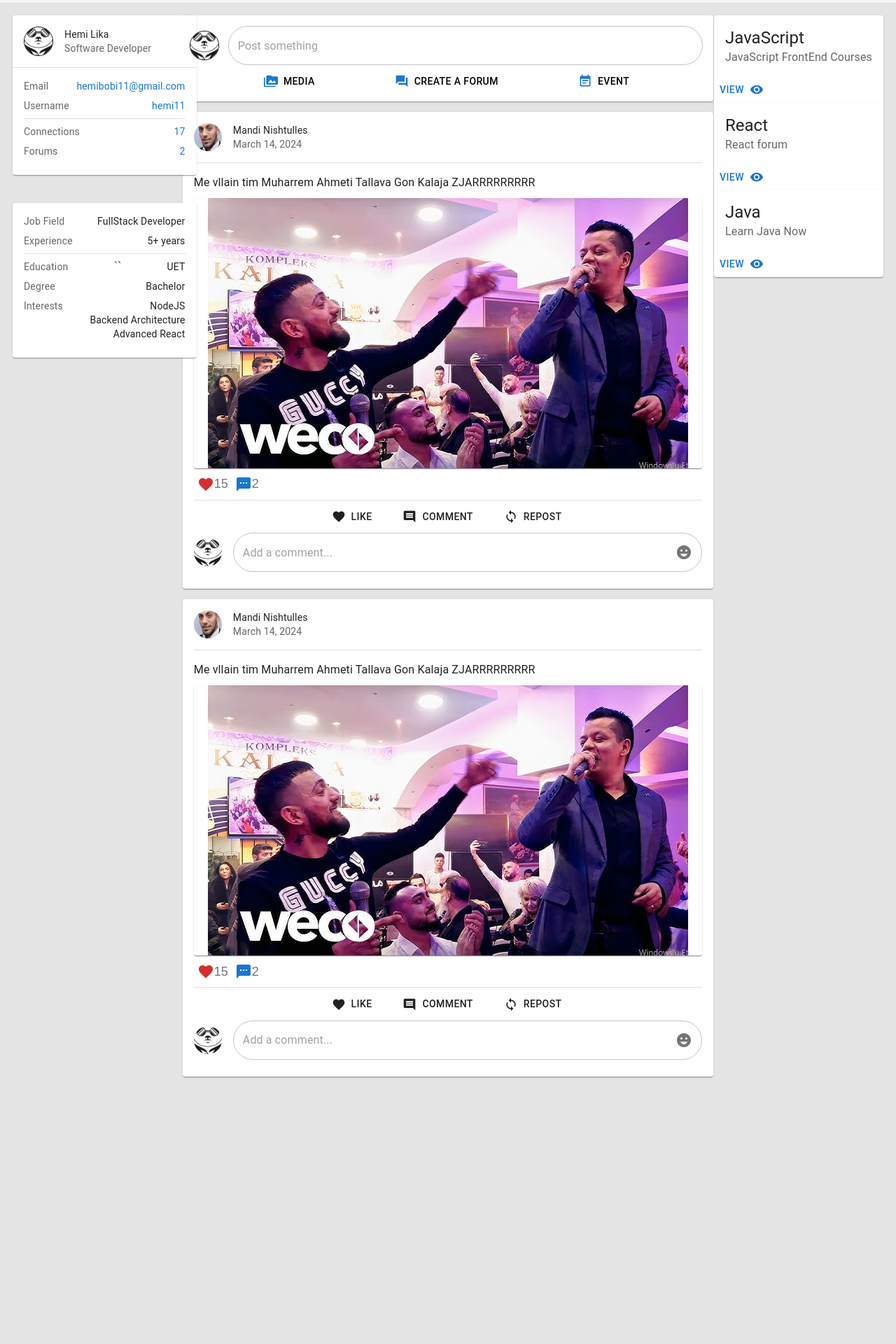
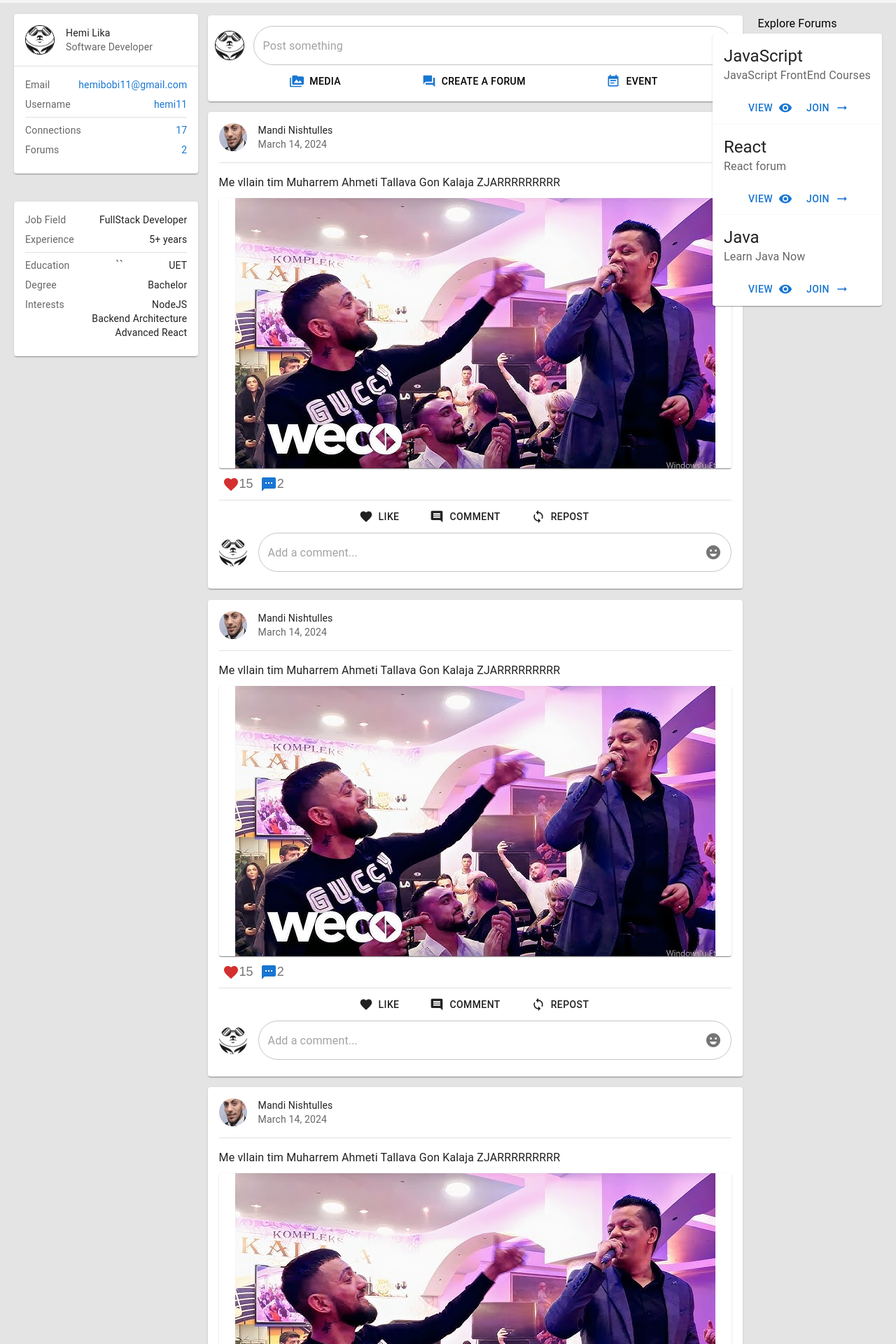
Before and after one commit to hemilika/social-media-app, a React (Vite) app in the folder client/: page /home in a window 1280 px wide. Shown: the part 60-1980 px from the top of the page at 70% size. Before the commit the page ends 1606 px from the top, so only its background shows below. Built offline with nearby package versions, Linux system fonts and the light colour scheme.

Commit message:
sticky main page, updated connections

```diff
--- a/client/src/components/connections/NewConnections.jsx
+++ b/client/src/components/connections/NewConnections.jsx
@@ -1,10 +1,10 @@
 import {
   Avatar,
+  Button,
+  ButtonGroup,
   Card,
-  CardContent,
   CardHeader,
   Divider,
-  Grid,
   Stack,
   Typography,
 } from "@mui/material";
@@ -13,7 +13,7 @@ import { Language } from "@mui/icons-material";
 const NewConnections = () => {
   return (
     <>
-      <Typography>New Connections</Typography>
+      <Typography variant="subtitle1">New Connections Suggestions</Typography>
       <Stack spacing={2}>
         {newConnections.map((connection, index) => {
           return (
@@ -21,7 +21,7 @@ const NewConnections = () => {
               <CardHeader
                 title={connection.name}
                 subheader={
-                  <Stack direction="row">
+                  <Stack direction="row" spacing={3}>
                     <Stack>
                       <Typography variant="subtitle2" color="GrayText">
                         {connection.connections}
@@ -32,7 +32,11 @@ const NewConnections = () => {
                           {connection.date_joined}
                         </Typography>
                       </Stack>
-                      <Divider />
+                    </Stack>
+                    <Divider
+                      orientation="vertical"
+                      sx={{ color: "black", width: "20px", height: "42px" }}
+                    />
                     <Stack>
                       <Typography variant="subtitle2" color="GrayText">
                         {connection.field}
@@ -41,15 +45,14 @@ const NewConnections = () => {
                         {connection.education}
                       </Typography>
                     </Stack>
-                    </Stack>
+                    <ButtonGroup size="medium">
+                      <Button color="error">Ignore</Button>
+                      <Button>Connect</Button>
+                    </ButtonGroup>
                   </Stack>
                 }
                 avatar={<Avatar src={connection.avatar} />}
               />
-              <CardContent>
-                <Typography>{connection.field}</Typography>
-                <Typography>{connection.education}</Typography>
-              </CardContent>
             </Card>
           );
         })}
--- a/client/src/components/connections/YourConnections.jsx
+++ b/client/src/components/connections/YourConnections.jsx
@@ -6,12 +6,11 @@ import {
   Stack,
   CardHeader,
   Typography,
-  Skeleton,
 } from "@mui/material";
 import { yourConnections } from "../../dummy-data/dummyData";
 const YourConnections = () => {
   return (
-    <Stack position="sticky">
+    <Stack width="350px">
       <Typography>Your Connections</Typography>
       <Stack spacing={2}>
         {yourConnections.map((connection, index) => {
--- a/client/src/components/home-page/ForumsContent.jsx
+++ b/client/src/components/home-page/ForumsContent.jsx
@@ -1,11 +1,11 @@
 import React from "react";
-import { Button, ButtonGroup, Card, CardHeader } from "@mui/material";
+import { Button, Card, CardHeader, Stack, Typography } from "@mui/material";
 import { dummyForums } from "../../dummy-data/dummyData";
-import { Add, Visibility } from "@mui/icons-material";
-import { Copyright } from "../../pages/LoginPage";
+import { ArrowRightAlt, Visibility } from "@mui/icons-material";
 const ForumsContent = () => {
   return (
-    <>
+    <Stack alignItems="center">
+      <Typography variant="subtitle1">Explore Forums</Typography>
       <Card>
         {dummyForums.map((forum, index) => {
           return (
@@ -14,12 +14,20 @@ const ForumsContent = () => {
                 title={forum.name}
                 subheader={forum.description}
               ></CardHeader>
-              <Button endIcon={<Visibility />}>View </Button>
+              <Stack
+                direction="row"
+                spacing={1}
+                justifyContent="center"
+                marginBottom="5px"
+              >
+                <Button endIcon={<Visibility />}>View </Button>
+                <Button endIcon={<ArrowRightAlt />}>Join </Button>
+              </Stack>
             </Card>
           );
         })}
       </Card>
-    </>
+    </Stack>
   );
 };
 
--- /dev/null
+++ b/client/src/components/home-page/LoadMore.jsx
@@ -0,0 +1,19 @@
+import { Refresh } from "@mui/icons-material";
+import { Button } from "@mui/material";
+
+const LoadMore = () => {
+  return (
+    <div
+      style={{
+        paddingBottom: "200px",
+        paddingTop: "60px",
+        display: "flex",
+        justifyContent: "center",
+      }}
+    >
+      <Button endIcon={<Refresh />}>LOAD MORE POSTS</Button>
+    </div>
+  );
+};
+
+export default LoadMore;
--- a/client/src/components/home-page/MainContent.jsx
+++ b/client/src/components/home-page/MainContent.jsx
@@ -21,9 +21,11 @@ import {
 import mandi from "../../assets/mandi.png";
 import kalaja from "../../assets/kalaja.jpg";
 import panda from "../../assets/panda.webp";
+import LoadMore from "./LoadMore";
+import { Copyright } from "../../pages/LoginPage";
 const MainContent = () => {
   return (
-    <>
+    <Stack>
       <Card sx={{ marginTop: "2%" }}>
         <CardHeader
           avatar={
@@ -190,7 +192,92 @@ const MainContent = () => {
           </Stack>
         </CardContent>
       </Card>
-    </>
+      <Card sx={{ marginTop: "2%" }}>
+        <CardHeader
+          avatar={
+            <Avatar sx={{ bgcolor: "white" }} aria-label="recipe">
+              <img src={mandi} alt="" width="80px" height="80px" />
+            </Avatar>
+          }
+          title="Mandi Nishtulles"
+          subheader="March 14, 2024"
+        ></CardHeader>
+        <Divider variant="middle" />
+        <CardContent>
+          <Stack>
+            <Typography variant="body1">
+              Me vllain tim Muharrem Ahmeti Tallava Gon Kalaja ZJARRRRRRRRR
+            </Typography>
+            <Card
+              sx={{
+                mt: "10px",
+                borderRadius: "none",
+                display: "flex",
+                justifyContent: "center",
+              }}
+            >
+              <img src={kalaja} alt="" />
+            </Card>
+            <Divider />
+            <Stack>
+              <Stack
+                justifyContent="flex-start"
+                direction="row"
+                sx={{ m: "5px 0px" }}
+              >
+                <IconButton size="small">
+                  <Favorite color="error" />
+                  15
+                </IconButton>
+                <IconButton size="small">
+                  <Textsms color="primary" />2
+                </IconButton>
+              </Stack>
+              <Divider />
+              <Stack
+                direction="row"
+                justifyContent="center"
+                spacing={4}
+                sx={{ m: "5px" }}
+              >
+                <Button startIcon={<Favorite />} color="inherit">
+                  Like
+                </Button>
+                <Button startIcon={<Comment />} color="inherit">
+                  Comment
+                </Button>
+                <Button startIcon={<Sync />} color="inherit">
+                  Repost
+                </Button>
+              </Stack>
+              <Stack direction="row" alignItems="center" spacing={2}>
+                <Avatar>
+                  <img src={panda} alt="" width="100" height="100" />
+                </Avatar>
+                <TextField
+                  fullWidth
+                  placeholder="Add a comment..."
+                  InputProps={{
+                    endAdornment: (
+                      <InputAdornment position="end">
+                        <EmojiEmotions color="inherit" />
+                      </InputAdornment>
+                    ),
+                  }}
+                  sx={{
+                    "& .MuiInputBase-root": {
+                      borderRadius: "50px",
+                    },
+                  }}
+                />
+              </Stack>
+            </Stack>
+          </Stack>
+        </CardContent>
+      </Card>
+      <LoadMore />
+      <Copyright />
+    </Stack>
   );
 };
 
--- a/client/src/pages/ConnectionsPage.jsx
+++ b/client/src/pages/ConnectionsPage.jsx
@@ -1,16 +1,20 @@
 import { Grid } from "@mui/material";
 import YourConnections from "../components/connections/YourConnections";
 import NewConnections from "../components/connections/NewConnections";
+import ForumsContent from "../components/home-page/ForumsContent";
 
 const ConnectionsPage = () => {
   return (
-    <Grid container spacing={2}>
+    <Grid container spacing={1}>
       <Grid item xs={3}>
         <YourConnections />
       </Grid>
       <Grid item xs={6}>
         <NewConnections />
       </Grid>
+      <Grid item xs={3}>
+        <ForumsContent />
+      </Grid>
     </Grid>
   );
 };
--- a/client/src/pages/HomePage.jsx
+++ b/client/src/pages/HomePage.jsx
@@ -3,29 +3,32 @@ import ProfileContent from "../components/home-page/ProfileContent";
 import ForumsContent from "../components/home-page/ForumsContent";
 import MainContent from "../components/home-page/MainContent";
 import AddPost from "../components/home-page/AddPost";
-import { Copyright } from "./LoginPage";
 
 const HomePage = () => {
   return (
-    <Grid container style={{ position: "relative" }}>
+    <Grid container>
       <Grid
         item
-        xs={3}
-        style={{ position: "absolute", top: 10, left: 10, height: "100vh" }}
+        xs={2.5}
+        style={{
+          position: "sticky",
+          top: 80,
+          left: 20,
+          height: "100vh",
+        }}
       >
         <ProfileContent />
+      </Grid>
+      <Grid item xs={7.5} style={{ paddingLeft: "2%" }}>
+        <AddPost />
+        <MainContent />
       </Grid>
       <Grid
         item
         xs={3}
-        style={{ position: "absolute", top: 10, right: 10, height: "100vh" }}
+        style={{ position: "absolute", top: 80, right: 20, height: "100vh" }}
       >
         <ForumsContent />
-      </Grid>
-
-      <Grid item xs={12} style={{ paddingLeft: "20%", paddingRight: "20%" }}>
-        <AddPost />
-        <MainContent />
       </Grid>
     </Grid>
   );
```
Lines whose indentation alone changed are shown as unchanged.
